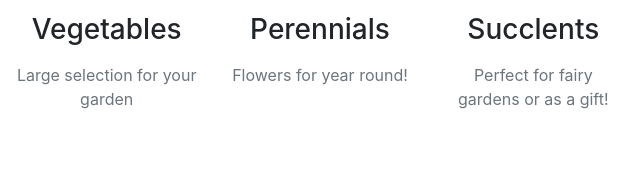
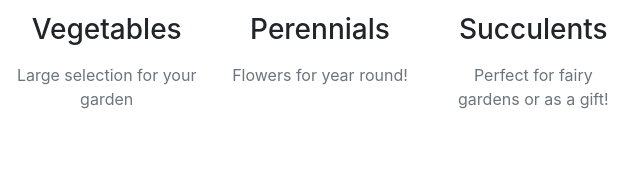
Before and after one commit to DaCastle/greenhouse, a website with bundled scripts: page index.html in a window 1280 px wide. Shown: the part 846-1029 px from the top of the page, 640-1280 px from the left. Built offline with nearby package versions, Linux system fonts and the light colour scheme; files whose address does not match are found by name.

Commit message:
spelling

```diff
--- a/index.html
+++ b/index.html
@@ -118,14 +118,14 @@
           <h3 class="mb-3">Vegetables</h3>
           <p class="text-muted">Large selection for your garden</p>
         </div>
-        <div id="succulents" class="col-lg-2 col-md-2 text-center clickable">
+        <div id="perennials" class="col-lg-2 col-md-2 text-center clickable">
           <img src="./img/flowerTypes/perennials.jpg">
           <h3 class="mb-3">Perennials</h3>
           <p class="text-muted">Flowers for year round!</p>
         </div>
-        <div id="perennials" class="col-lg-2 col-md-2 text-center clickable">
+        <div id="succulents" class="col-lg-2 col-md-2 text-center clickable">
           <img src="./img/flowerTypes/succulents.jpg">
-          <h3 class="mb-3">Succlents</h3>
+          <h3 class="mb-3">Succulents</h3>
           <p class="text-muted">Perfect for fairy gardens or as a gift!</p>
         </div>
       </div>
```
